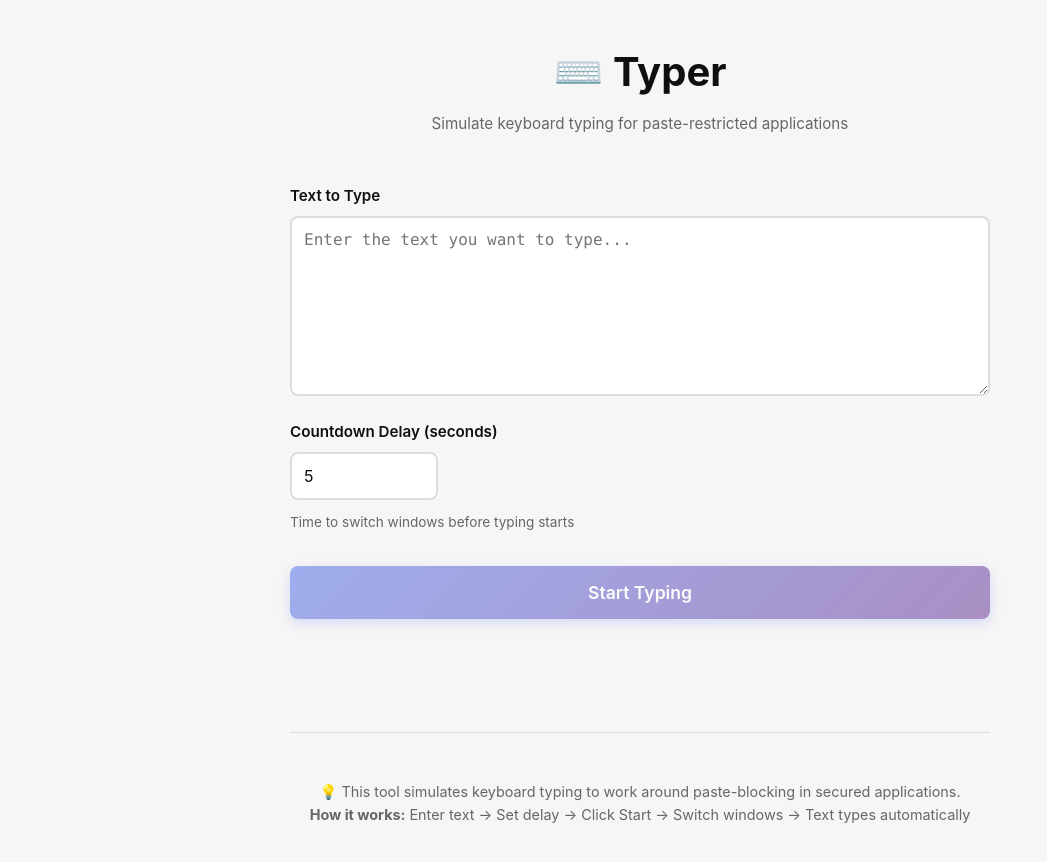
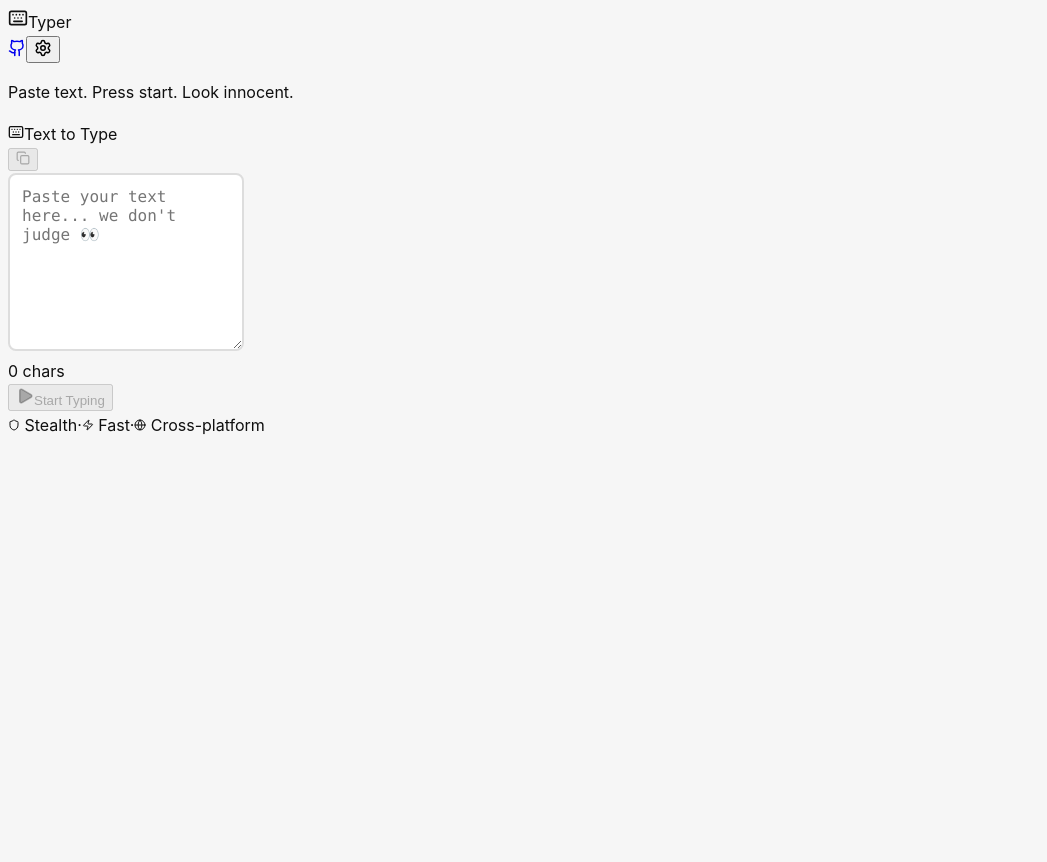
Before and after one commit to vishesh-sachan/typer, a React (Vite) app in the folder typer-app/: page / in a window 1280 px wide. Shown: the top 862 px of the page, without its empty margins (0-1047 px from the left). After the commit the page ends 800 px from the top, so only its background shows below. Built offline with nearby package versions, Linux system fonts and the light colour scheme.

Commit message:
refactor: wire up modular components in App.tsx

```diff
--- a/typer-app/src/App.tsx
+++ b/typer-app/src/App.tsx
@@ -1,111 +1,41 @@
-import { useState, useEffect } from "react";
-import { invoke } from "@tauri-apps/api/core";
+import { useState } from "react";
+import type { Page } from "./constants";
+import { Header } from "./components/Header";
+import { Footer } from "./components/Footer";
+import { HomePage } from "./components/HomePage";
+import { SettingsPage } from "./components/SettingsPage";
 import "./App.css";
 
 function App() {
-  const [text, setText] = useState("");
   const [delaySeconds, setDelaySeconds] = useState(5);
-  const [isTyping, setIsTyping] = useState(false);
-  const [countdown, setCountdown] = useState(0);
-  const [status, setStatus] = useState("");
-
-  useEffect(() => {
-    let timer: number;
-    if (countdown > 0) {
-      timer = setTimeout(() => setCountdown(countdown - 1), 1000);
-    }
-    return () => clearTimeout(timer);
-  }, [countdown]);
-
-  async function startTyping() {
-    if (!text.trim()) {
-      setStatus("Please enter text to type");
-      return;
-    }
-
-    setIsTyping(true);
-    setCountdown(delaySeconds);
-    setStatus(`Switch to target window! Starting in ${delaySeconds} seconds...`);
-
-    try {
-      await invoke("start_typing", {
-        text: text,
-        delaySeconds: delaySeconds,
-      });
-      setStatus("✓ Typing completed successfully!");
-    } catch (error) {
-      setStatus(`Error: ${error}`);
-    } finally {
-      setIsTyping(false);
-      setCountdown(0);
-    }
-  }
+  const [typingSpeed, setTypingSpeed] = useState(20);
+  const [page, setPage] = useState<Page>("home");
 
   return (
-    <main className="container">
-      <div className="header">
-        <h1>⌨️ Typer</h1>
-        <p className="subtitle">Simulate keyboard typing for paste-restricted applications</p>
-      </div>
+    <main className="app">
+      <Header page={page} onNavigate={setPage} />
 
-      <div className="content">
-        <div className="form-group">
-          <label htmlFor="text-input">Text to Type</label>
-          <textarea
-            id="text-input"
-            value={text}
-            onChange={(e) => setText(e.currentTarget.value)}
-            placeholder="Enter the text you want to type..."
-            rows={8}
-            disabled={isTyping}
-          />
-        </div>
+      {page === "home" && (
+        <p className="app-tagline">
+          Paste text. Press start. Look innocent.
+        </p>
+      )}
+      {page === "settings" && (
+        <p className="app-tagline">Settings & About</p>
+      )}
 
-        <div className="form-group">
-          <label htmlFor="delay-input">
-            Countdown Delay (seconds)
-          </label>
-          <input
-            id="delay-input"
-            type="number"
-            min="1"
-            max="30"
-            value={delaySeconds}
-            onChange={(e) => setDelaySeconds(parseInt(e.currentTarget.value) || 5)}
-            disabled={isTyping}
-          />
-          <span className="hint">Time to switch windows before typing starts</span>
-        </div>
+      {page === "home" ? (
+        <HomePage delaySeconds={delaySeconds} typingSpeed={typingSpeed} />
+      ) : (
+        <SettingsPage
+          delaySeconds={delaySeconds}
+          setDelaySeconds={setDelaySeconds}
+          typingSpeed={typingSpeed}
+          setTypingSpeed={setTypingSpeed}
+        />
+      )}
 
-        <button
-          className="start-button"
-          onClick={startTyping}
-          disabled={isTyping || !text.trim()}
-        >
-          {isTyping ? "Typing..." : "Start Typing"}
-        </button>
-
-        {countdown > 0 && (
-          <div className="countdown">
-            <div className="countdown-number">{countdown}</div>
-            <div className="countdown-text">Switch to target window now!</div>
-          </div>
-        )}
-
-        {status && (
-          <div className={`status ${status.includes("Error") ? "error" : ""}`}>
-            {status}
-          </div>
-        )}
-      </div>
-
-      <div className="footer">
-        <p className="info">
-          💡 This tool simulates keyboard typing to work around paste-blocking in secured applications.
-          <br />
-          <strong>How it works:</strong> Enter text → Set delay → Click Start → Switch windows → Text types automatically
-        </p>
-      </div>
+      <Footer />
     </main>
   );
 }
```
